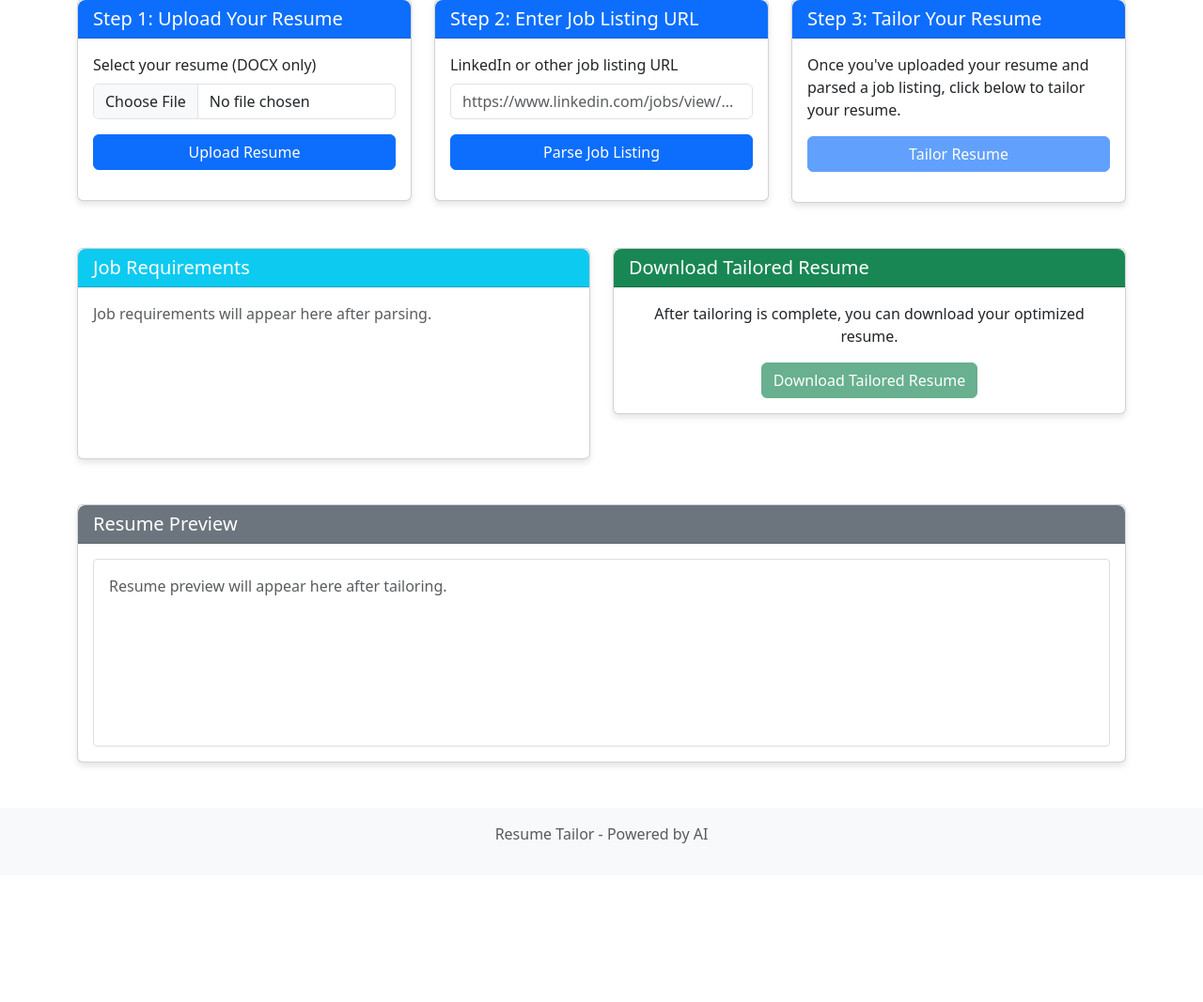
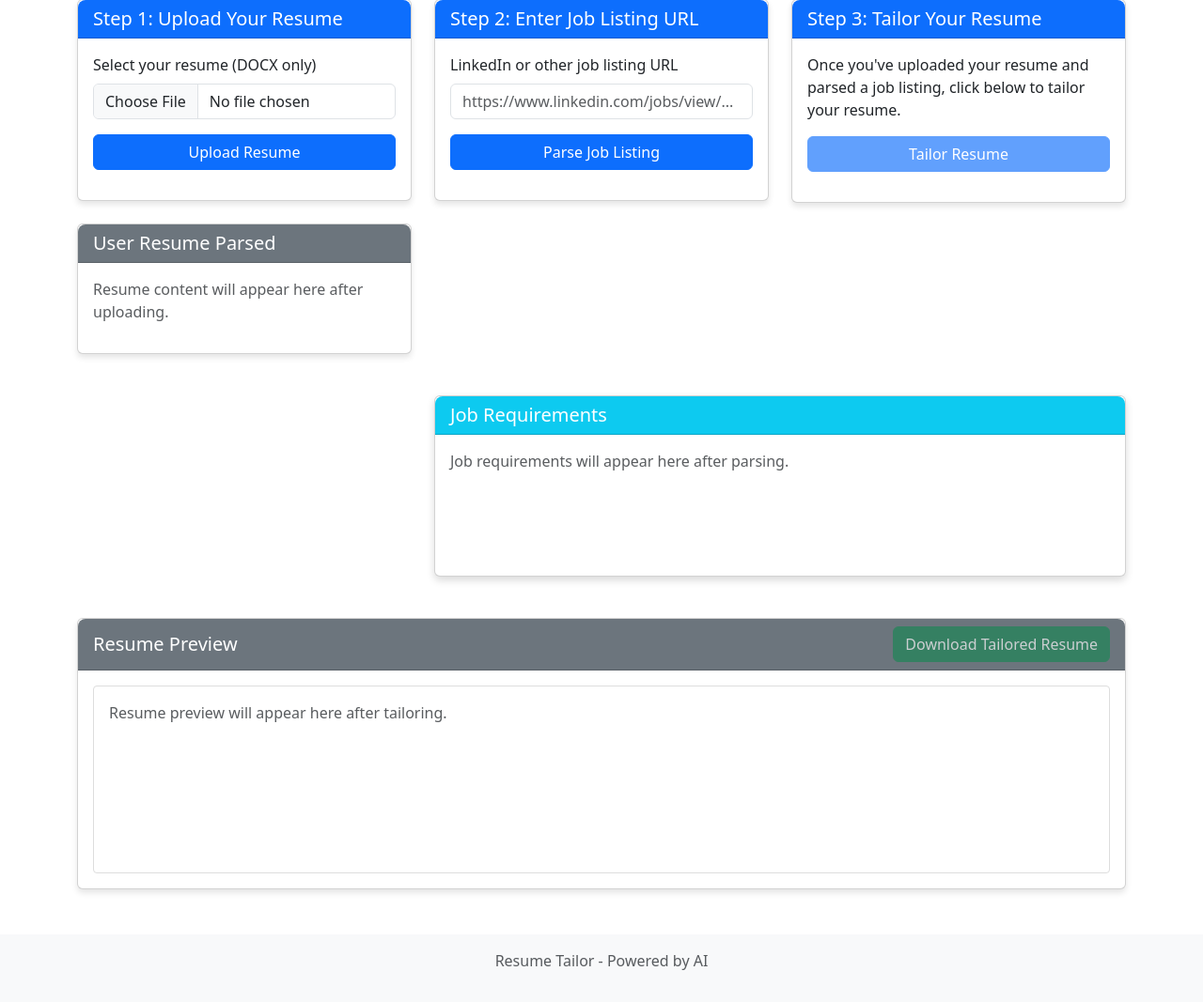
Before and after one commit to nanaoosaki/jobsculptor-ai-app, a Flask app: page / in a window 1280 px wide. Shown: the part 202-1269 px from the top of the page at 94% size. Before the commit the page ends 1100 px from the top, so only its background shows below. Run offline with Flask 3, Linux system fonts and the light colour scheme; some libraries are stand-ins or nearby versions.

Commit message:
Improve UI layout: Job requirements section spans between Step 2 and Step 3 with scrollbar

```diff
--- a/static/css/styles.css
+++ b/static/css/styles.css
@@ -104,6 +104,39 @@ header {
   border-radius: 4px;
 }
 
+/* Scrollable sections */
+.scrollable-section {
+  max-height: 300px;
+  overflow-y: auto;
+  scrollbar-width: thin;
+  scrollbar-color: var(--primary-color) #f0f0f0;
+}
+
+.scrollable-section::-webkit-scrollbar {
+  width: 8px;
+}
+
+.scrollable-section::-webkit-scrollbar-track {
+  background: #f0f0f0;
+  border-radius: 4px;
+}
+
+.scrollable-section::-webkit-scrollbar-thumb {
+  background-color: var(--primary-color);
+  border-radius: 4px;
+}
+
+/* Job Requirements styling */
+.job-requirements-card {
+  margin-top: -10px;
+  box-shadow: 0 4px 8px rgba(0, 0, 0, 0.15);
+  border: 1px solid var(--info-color);
+}
+
+.job-requirements-card .card-header {
+  background-color: var(--info-color);
+}
+
 /* Resume Preview Component Styles */
 .resume-preview-container {
   border: 1px solid #ddd;
@@ -163,6 +196,10 @@ header {
   .resume-preview-content {
     max-height: 300px;
   }
+
+  .job-requirements-card {
+    margin-top: 0;
+  }
 }
 
 /* Loading spinner */
--- a/static/js/main.js
+++ b/static/js/main.js
@@ -194,24 +194,19 @@ document.addEventListener('DOMContentLoaded', function() {
 
     // Helper function to display the user's uploaded resume preview
     function displayUserResumePreview(previewHtml) {
-        // Create or get the resume preview container
-        let userResumePreview = document.getElementById('userResumePreview');
+        // Get the user resume preview container
+        const userResumeParsed = document.getElementById('userResumeParsed');
 
-        if (!userResumePreview) {
-            // Create the container if it doesn't exist
-            userResumePreview = document.createElement('div');
-            userResumePreview.id = 'userResumePreview';
-            userResumePreview.className = 'mt-4';
-
-            // Find the upload form card to insert after
-            const uploadCard = resumeUploadForm.closest('.card');
-            if (uploadCard && uploadCard.parentNode) {
-                uploadCard.parentNode.insertBefore(userResumePreview, uploadCard.nextSibling);
-            }
+        if (userResumeParsed) {
+            // Set the preview HTML content
+            userResumeParsed.innerHTML = previewHtml;
         }
 
-        // Set the preview HTML content
-        userResumePreview.innerHTML = previewHtml;
+        // Also update the resume preview section
+        const resumePreview = document.getElementById('resumePreview');
+        if (resumePreview) {
+            resumePreview.innerHTML = previewHtml;
+        }
     }
 
     // Helper function to check if tailoring should be enabled
--- a/templates/index.html
+++ b/templates/index.html
@@ -6,15 +6,29 @@
     <title>Resume Tailor - Optimize Your Resume for Job Applications</title>
     <link rel="stylesheet" href="{{ url_for('static', filename='css/styles.css') }}">
     <link href="https://cdn.jsdelivr.net/npm/bootstrap@5.3.0/dist/css/bootstrap.min.css" rel="stylesheet">
+    <style>
+        .scrollable-section {
+            max-height: 300px;
+            overflow-y: auto;
+            padding-right: 10px;
+        }
+        .job-requirements-card {
+            margin-top: 20px;
+            margin-bottom: 20px;
+        }
+    </style>
 </head>
 <body>
     <div class="container">
+        <!-- Header Section -->
         <header class="py-4 text-center">
             <h1 class="display-4">Resume Tailor</h1>
             <p class="lead">Optimize your resume for your target position using AI</p>
         </header>
 
+        <!-- Main Steps Row -->
         <div class="row">
+            <!-- Step 1 - Upload Resume -->
             <div class="col-md-4">
                 <div class="card mb-4">
                     <div class="card-header bg-primary text-white">
@@ -31,9 +45,24 @@
                         <div id="uploadStatus" class="mt-3"></div>
                     </div>
                 </div>
+
+                <!-- User Resume Parsed Panel -->
+                <div class="card mb-4">
+                    <div class="card-header bg-secondary text-white">
+                        <h5 class="card-title mb-0">User Resume Parsed</h5>
+                    </div>
+                    <div class="card-body p-0">
+                        <div id="userResumeParsed" class="scrollable-section p-3">
+                            <!-- This content will be filled by JavaScript -->
+                            <p class="text-muted">Resume content will appear here after uploading.</p>
+                        </div>
+                    </div>
+                </div>
             </div>
 
+            <!-- Step 2 - Enter Job URL -->
             <div class="col-md-4">
+                <!-- Job URL Form -->
                 <div class="card mb-4">
                     <div class="card-header bg-primary text-white">
                         <h5 class="card-title mb-0">Step 2: Enter Job Listing URL</h5>
@@ -52,6 +81,7 @@
                 </div>
             </div>
 
+            <!-- Step 3 - Tailor Resume -->
             <div class="col-md-4">
                 <div class="card mb-4">
                     <div class="card-header bg-primary text-white">
@@ -66,38 +96,29 @@
             </div>
         </div>
 
-        <div class="row mt-4">
-            <div class="col-md-6">
-                <div class="card mb-4">
+        <!-- Job Requirements Panel (between Step 2 and Step 3) -->
+        <div class="row">
+            <div class="col-md-8 offset-md-4">
+                <div class="card job-requirements-card">
                     <div class="card-header bg-info text-white">
                         <h5 class="card-title mb-0">Job Requirements</h5>
                     </div>
-                    <div class="card-body">
-                        <div id="jobRequirements">
+                    <div class="card-body p-0">
+                        <div id="jobRequirements" class="scrollable-section p-3">
                             <p class="text-muted">Job requirements will appear here after parsing.</p>
                         </div>
                     </div>
                 </div>
             </div>
-
-            <div class="col-md-6">
-                <div class="card mb-4">
-                    <div class="card-header bg-success text-white">
-                        <h5 class="card-title mb-0">Download Tailored Resume</h5>
-                    </div>
-                    <div class="card-body text-center">
-                        <p>After tailoring is complete, you can download your optimized resume.</p>
-                        <button id="downloadResumeBtn" class="btn btn-success" disabled>Download Tailored Resume</button>
-                    </div>
-                </div>
-            </div>
         </div>
 
+        <!-- Resume Preview with Download Button in top right corner -->
         <div class="row mt-4">
             <div class="col-12">
                 <div class="card mb-4">
-                    <div class="card-header bg-secondary text-white">
+                    <div class="card-header bg-secondary text-white d-flex justify-content-between align-items-center">
                         <h5 class="card-title mb-0">Resume Preview</h5>
+                        <button id="downloadResumeBtn" class="btn btn-success" disabled>Download Tailored Resume</button>
                     </div>
                     <div class="card-body">
                         <div id="resumePreview">
@@ -109,12 +130,14 @@
         </div>
     </div>
 
+    <!-- Footer -->
     <footer class="py-3 mt-4 bg-light">
         <div class="container text-center">
             <p class="text-muted">Resume Tailor - Powered by AI</p>
         </div>
     </footer>
 
+    <!-- JavaScript -->
     <script src="https://cdn.jsdelivr.net/npm/bootstrap@5.3.0/dist/js/bootstrap.bundle.min.js"></script>
     <script src="{{ url_for('static', filename='js/main.js') }}"></script>
 </body>
```
